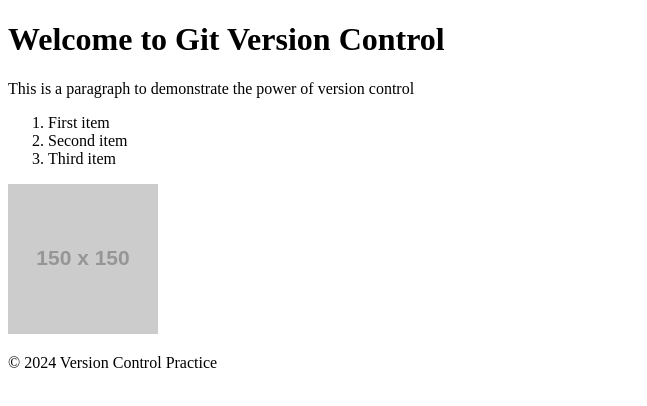
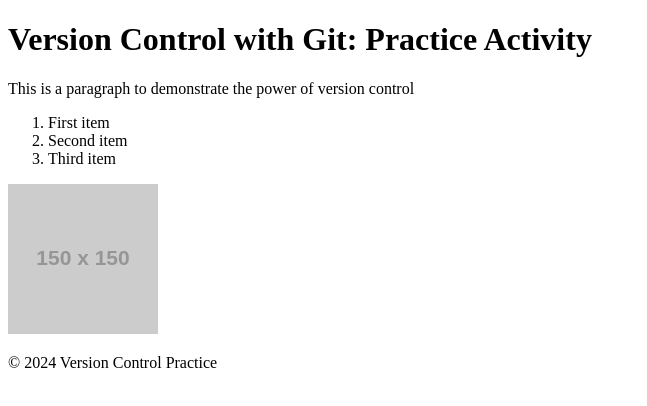
Before and after one commit to wisanjilu/AN32-Orteza-MA1, a plain HTML site: page index.html in a window 1280 px wide. Shown: the whole page, without its empty margins (0-647 px from the left). Drawn offline with Linux system fonts and the light colour scheme; placeholder pictures from the web are drawn by us.

Commit message:
Commit 6: Modify heading text

```diff
--- a/index.html
+++ b/index.html
@@ -4,7 +4,7 @@
         <title>Git Version Control Practice</title>
     </head>
     <body>
-        <h1>Welcome to Git Version Control</h1>
+        <h1>Version Control with Git: Practice Activity</h1>
 
         <p>This is a paragraph to demonstrate the power of version control</p>
 
```
